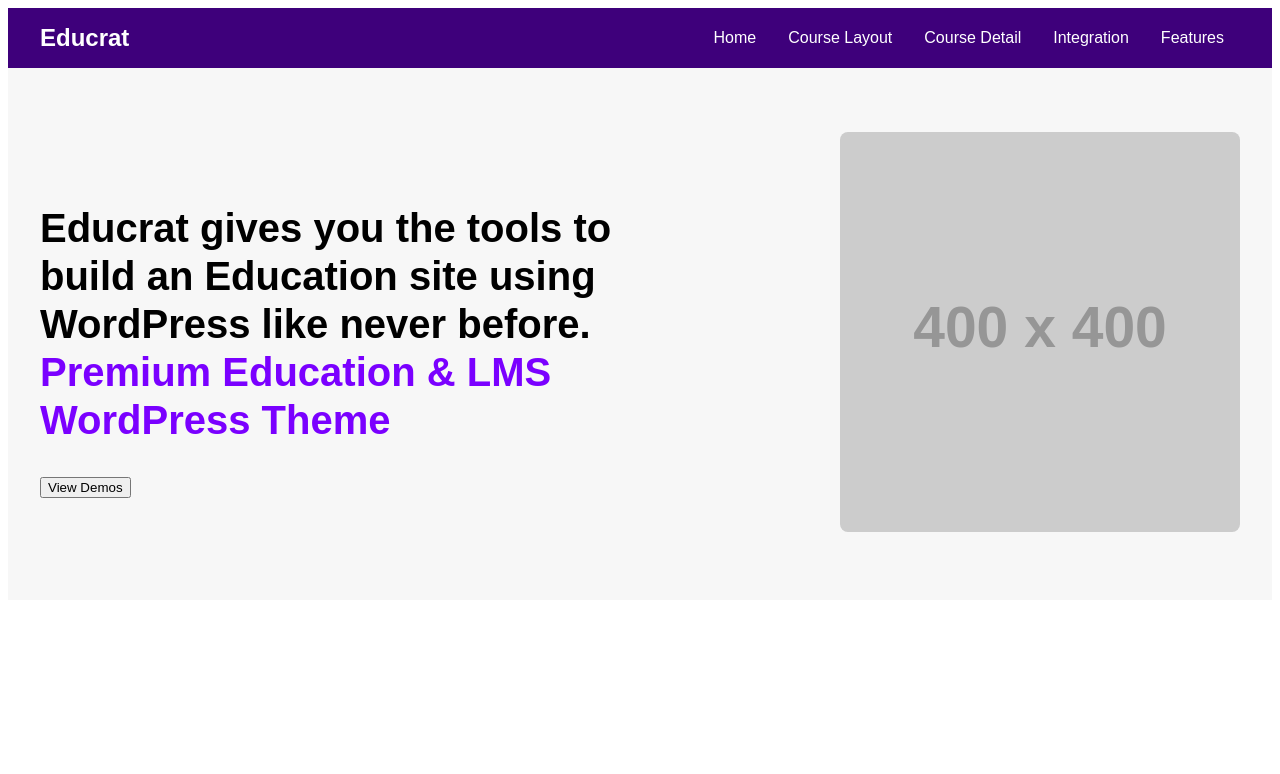
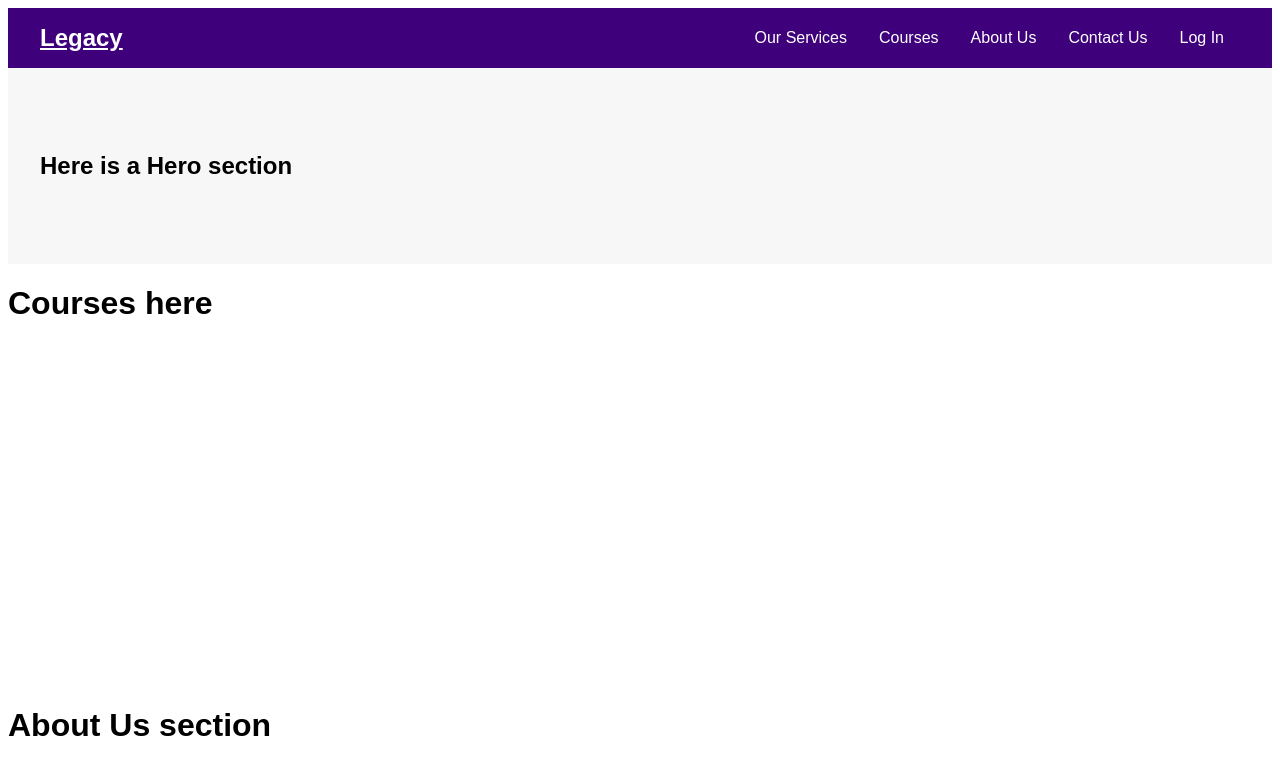
Before and after one commit to LebogangMputle/legacy_redefined, a React (Vite) app: page / in a window 1280 px wide. Shown: the top 774 px of the page. Built offline with nearby package versions, Linux system fonts and the light colour scheme.

Commit message:
Refactored the structure of the pages

```diff
--- /dev/null
+++ b/pages/AboutUs.jsx
@@ -0,0 +1,11 @@
+import React from 'react'
+
+const AboutUs = () => {
+  return (
+    <div style={{minHeight:"50vh"}}>
+      <h1>About Us section</h1>
+    </div>
+  )
+}
+
+export default AboutUs
--- /dev/null
+++ b/pages/ContactUs.jsx
@@ -0,0 +1,12 @@
+import React from 'react'
+
+const ContactUs = () => {
+  return (
+    <div>
+      <h1>This is contact us</h1>
+
+    </div>
+  )
+}
+
+export default ContactUs
--- /dev/null
+++ b/pages/Courses.jsx
@@ -0,0 +1,11 @@
+import React from "react";
+
+const Courses = () => {
+  return (
+    <div style={{minHeight:"50vh"}}>
+      <h1>Courses here</h1>
+    </div>
+  );
+};
+
+export default Courses;
--- /dev/null
+++ b/pages/OurServices.jsx
@@ -0,0 +1,11 @@
+import React from 'react'
+
+const OurServices = () => {
+  return (
+    <div>
+      <h1>Our Services Here</h1>
+    </div>
+  )
+}
+
+export default OurServices
--- a/src/App.jsx
+++ b/src/App.jsx
@@ -2,10 +2,10 @@ import React from "react";
 import { BrowserRouter as Router, Routes, Route } from "react-router-dom";
 import LandingPage from "./components/LandingPage";
 import Home from "./components/Home";
-import CourseLayout from "./components/CourseLayout";
-import CourseDetails from "./components/CourseDetails";
-import Integration from "./components/Integration";
-import Features from "./components/Features";
+import Courses from "../pages/Courses";
+import AboutUs from "../pages/AboutUs";
+import ContactUs from "../pages/ContactUs";
+import OurServices from "../pages/OurServices";
 
 
 function App() {
@@ -14,15 +14,15 @@ function App() {
       <div className="App">
         <Routes>
           <Route path="/" element={<LandingPage />}>
-            <Route index element={<Home />} />
-            <Route path="course-layout" element={<CourseLayout />} />
-            <Route path="course-detail" element={<CourseDetails />} />
-            <Route path="integration" element={<Integration />} />
-            <Route path="features" element={<Features />} />
+            <Route path="courses" element={<Courses />} />
+            <Route path="aboutUs" element={<AboutUs/>} />
+            <Route path="contactUs" element={<ContactUs/>} />
+            <Route path="services" element={<OurServices />} />
           </Route>
         </Routes>
       </div>
     </Router>
+
   );
 }
 
--- a/src/components/CourseDetails.jsx
+++ /dev/null
@@ -1,11 +0,0 @@
-import React from "react";
-
-const CourseDetail = () => {
-  return (
-    <div>
-      <h1>Course Detail Page</h1>
-    </div>
-  );
-};
-
-export default CourseDetail;
--- a/src/components/CourseLayout.jsx
+++ /dev/null
@@ -1,11 +0,0 @@
-import React from "react";
-
-const CourseLayout = () => {
-  return (
-    <div>
-      <h1>Course Layout Page</h1>
-    </div>
-  );
-};
-
-export default CourseLayout;
--- a/src/components/Features.jsx
+++ /dev/null
@@ -1,11 +0,0 @@
-import React from "react";
-
-const Features = () => {
-  return (
-    <div>
-      <h1>Features Page</h1>
-    </div>
-  );
-};
-
-export default Features;
--- /dev/null
+++ b/src/components/Header.jsx
@@ -0,0 +1,19 @@
+import React from 'react'
+import { Link } from 'react-router-dom'
+
+const Header = () => {
+  return (
+    <header className="header">
+        <Link to="/" className="logo">Legacy</Link>
+        <nav className="nav">
+          <Link to="/services">Our Services</Link>
+          <Link to="/courses">Courses</Link>
+          <Link to="/aboutUs">About Us</Link>
+          <Link to="/ContactUs">Contact Us</Link>
+          <Link to="/login">Log In</Link>
+        </nav>
+      </header>
+  )
+}
+
+export default Header
--- a/src/components/Home.jsx
+++ b/src/components/Home.jsx
@@ -3,7 +3,7 @@ import React from "react";
 const Home = () => {
   return (
     <div>
-      <h1>Home Page</h1>
+      <h1>Here is hero sectio</h1>
     </div>
   );
 };
--- a/src/components/Integration.jsx
+++ /dev/null
@@ -1,11 +0,0 @@
-import React from "react";
-
-const Integration = () => {
-  return (
-    <div>
-      <h1>Integration Page</h1>
-    </div>
-  );
-};
-
-export default Integration;
--- a/src/components/LandingPage.jsx
+++ b/src/components/LandingPage.jsx
@@ -1,36 +1,18 @@
 import React from "react";
 import { Link } from "react-router-dom";
+import Header from "./Header";
+import Courses from "../../pages/Courses";
+import AboutUs from "../../pages/AboutUs";
 
 const LandingPage = () => {
   return (
     <div className="landing-page">
-      <header className="header">
-        <div className="logo">Educrat</div>
-        <nav className="nav">
-          <Link to="/">Home</Link>
-          <Link to="/course-layout">Course Layout</Link>
-          <Link to="/course-detail">Course Detail</Link>
-          <Link to="/integration">Integration</Link>
-          <Link to="/features">Features</Link>
-        </nav>
-      </header>
-
+      <Header/>
       <section className="hero">
-        <div className="hero-text">
-          <h1>
-            Educrat gives you the tools to build an Education site using WordPress like never before.
-            <br />
-            <span className="highlight">Premium Education & LMS WordPress Theme</span>
-          </h1>
-          <button className="view-demos">View Demos</button>
-        </div>
-        <div className="hero-image">
-          <img
-            src="https://via.placeholder.com/400x400" // Placeholder image
-            alt="Educrat Preview"
-          />
-        </div>
+        <h1>Here is a Hero section</h1>
       </section>
+      <Courses/>
+      <AboutUs/>
     </div>
   );
 };
```
